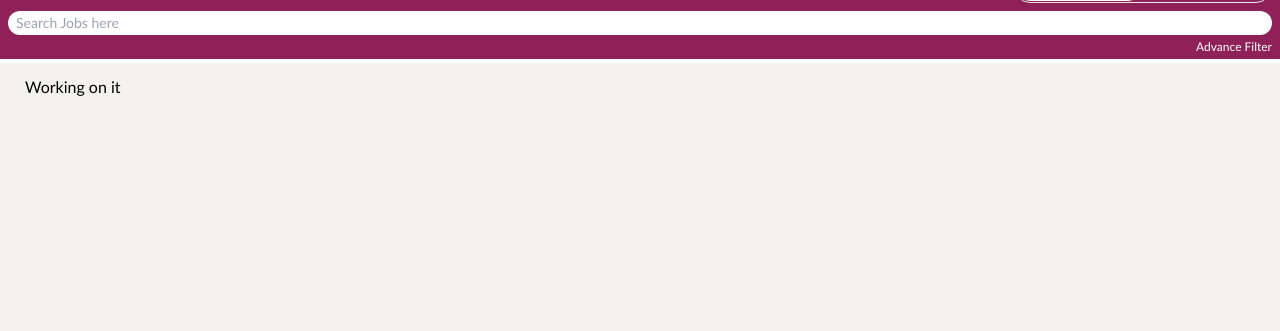
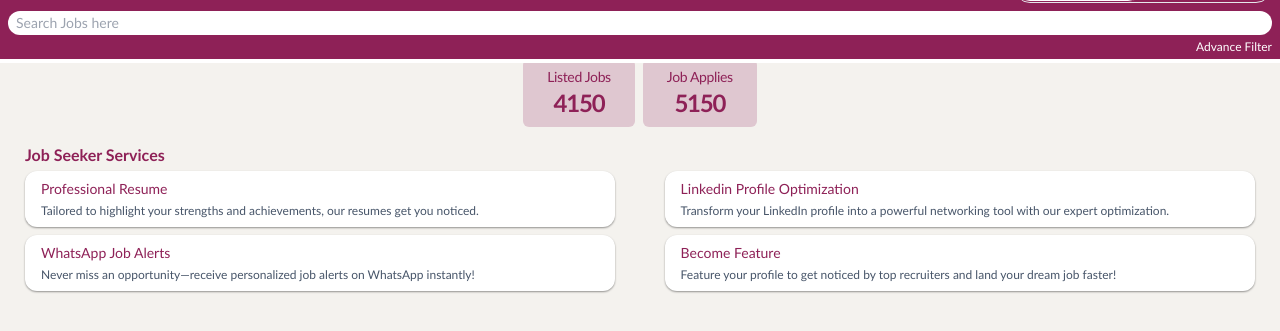
Before and after one commit to shizzz10/QJP, a website: page src/pages/find-job.html in a window 1280 px wide. Shown: the part 37-368 px from the top of the page. Drawn offline with Linux system fonts and the light colour scheme.

Commit message:
added some content to the jobseeker tab

```diff
--- a/src/pages/find-job.html
+++ b/src/pages/find-job.html
@@ -8,10 +8,10 @@
   </head>
   <body>
     <header>
-      <div class="fixed top-0 w-full z-50 c-bg-color text-white  border-b-4 border-white px-2 pt-2 pb-1 flex flex-col gap-2">
       <div
-        class="flex justify-between items-center"
+        class="fixed top-0 w-full z-50 c-bg-color text-white border-b-4 border-white px-2 pt-2 pb-1 flex flex-col gap-2"
       >
+        <div class="flex justify-between items-center">
           <a href="../../index.html">
             <img src="../assets/qjp-logo.webp" alt="qjs logo" class="w-24" />
           </a>
@@ -43,7 +43,11 @@
         <div class="flex flex-col gap-1">
           <!-- Search bar  -->
           <div class="flex">
-        <input type="text" placeholder="Search Jobs here" class="w-full rounded-xl px-2 text-black text-sm py-[2px]">
+            <input
+              type="text"
+              placeholder="Search Jobs here"
+              class="w-full rounded-xl px-2 text-black text-sm py-[2px]"
+            />
           </div>
           <!-- filters -->
           <div class="flex justify-end items-end">
@@ -53,10 +57,62 @@
       </div>
     </header>
 
-    <main class="mt-28">
+    <main class="mt-24">
       <!-- JobSeeker tab  -->
       <div id="jobSeekerTab" class="hidden">
- Working on it
+        <div class="flex flex-col gap-4">
+
+          <div class="flex justify-center gap-2">
+            <div
+              class="flex flex-col items-center transparent-bg-color px-6 py-2 rounded-md"
+            >
+              <span class="m-color text-sm tracking-tight">Listed Jobs</span>
+              <span class="m-color text-2xl font-bold tracking-tighter"
+                >4150</span
+              >
+            </div>
+
+            <div
+              class="flex flex-col items-center transparent-bg-color px-6 py-2 rounded-md"
+            >
+              <span class="m-color text-sm tracking-tight">Job Applies</span>
+              <span class="m-color text-2xl font-bold tracking-tighter"
+                >5150</span
+              >
+            </div>
+          </div>
+
+          <!-- services -->
+           <div class="flex flex-col gap-1">
+            <h4 class="text-base font-semibold  m-color">
+              Job Seeker Services
+            </h4>
+
+
+           <div class="flex flex-wrap justify-between gap-2 w-full">
+            <div class="flex flex-col gap-1 c-w-48 bg-white px-4 py-2 rounded-xl shadow-sm shadow-black/40">
+              <span class="text-sm font-medium m-color"> Professional Resume</span>
+              <span class="text-xs  text-slate-600"> Tailored to highlight your strengths and achievements, our resumes get you noticed.</span>
+            </div>
+            <div class="flex flex-col gap-1 c-w-48 bg-white px-4 py-2 rounded-xl shadow-sm shadow-black/40">
+              <span class="text-sm font-medium m-color">Linkedin Profile
+                Optimization</span>
+              <span class="text-xs  text-slate-600">Transform your LinkedIn profile into a powerful networking tool with our expert optimization.</span>
+            </div>
+            <div class="flex flex-col gap-1 c-w-48 bg-white px-4 py-2 rounded-xl shadow-sm shadow-black/40">
+              <span class="text-sm font-medium m-color">WhatsApp Job Alerts</span>
+              <span class="text-xs  text-slate-600">Never miss an opportunity—receive personalized job alerts on WhatsApp instantly!</span>
+            </div>
+            <div class="flex flex-col gap-1 c-w-48 bg-white px-4 py-2 rounded-xl shadow-sm shadow-black/40">
+              <span class="text-sm font-medium m-color">Become Feature</span>
+              <span class="text-xs  text-slate-600">Feature your profile to get noticed by top recruiters and land your dream job faster!</span>
+            </div>
+
+           </div>
+
+          </div>
+
+        </div>
       </div>
       <!-- Business tab  -->
       <div id="businessTab" class="hidden">hello</div>
--- a/src/styles/input.css
+++ b/src/styles/input.css
@@ -14,14 +14,20 @@ body {
     background-color: #8E2157;
 }
 .transparent-bg-color{
-    background-color: #8E2157;
-    opacity: 0.5;
+    background-color: #8e215734;
+    transition: background-color 0.3s ease;
+}
+.transparent-bg-color:hover{
+    background-color: #8e215779;
 }
 .m-color{
     color: #8E2157 !important;
 }
 .c-border{
     border: 1px solid #8E2157 !important;
+}
+.c-w-48{
+    width: 48%;
 }
 
 main {
```
Also changed, not shown: src/styles/output.css. Lines whose indentation alone changed are shown as unchanged.
